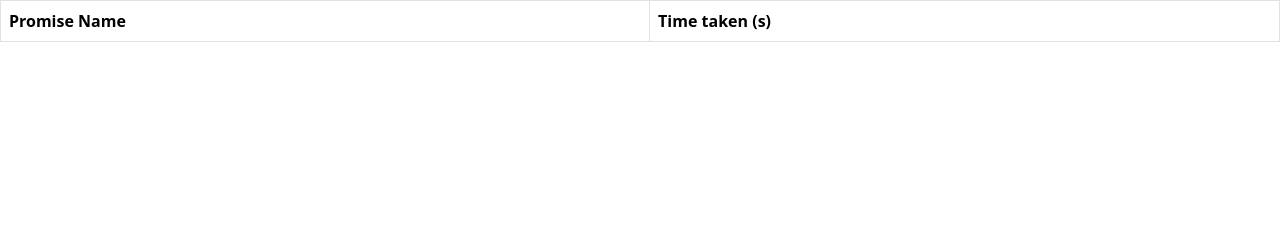
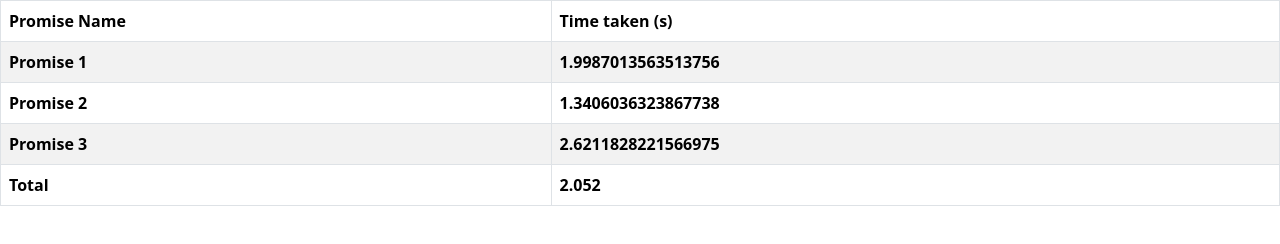
Before and after one commit to acciojob/wait-for-multiple-promises-9087000, a website: page main.html in a window 1280 px wide. Drawn offline with nearby package versions, Linux system fonts and the light colour scheme.

Commit message:
created a submission

```diff
--- a/main.html
+++ b/main.html
@@ -20,10 +20,27 @@
           <th>Time taken (s)</th>
         </tr>
       </thead>
-      <tbody id="output"></tbody>
+<tbody id="output">
+    <tr id="loading">
+        <td>Loading...</td>
+        <td>Loading...</td>
+    </tr>
+    <tr id="loading">
+        <td>Loading...</td>
+        <td>Loading...</td>
+    </tr>
+    <tr id="loading">
+        <td>Loading...</td>
+        <td>Loading...</td>
+    </tr>
+    <tr id="loading">
+        <td>Loading...</td>
+        <td>Loading...</td>
+    </tr>
+</tbody>
     </table>
 
-    <script type="text/javascript" src="./script.js"></script>
+     <script type="text/javascript" src="./script.js"></script>
     <script
       src="https://cdn.jsdelivr.net/npm/bootstrap@5.3.0-alpha1/dist/js/bootstrap.bundle.min.js"
       integrity="sha384-w76AqPfDkMBDXo30jS1Sgez6pr3x5MlQ1ZAGC+nuZB+EYdgRZgiwxhTBTkF7CXvN"
--- a/script.js
+++ b/script.js
@@ -1 +1,52 @@
 //your JS code here. If required.
+//your JS code here. If required.
+const pro1=()=>{
+	let time = Math.random() * 2000 + 1000;
+    return new Promise((resolve,reject)=>{
+        setTimeout(()=>{
+            resolve(['Promise 1',time])
+        },time)
+    })
+}
+
+const pro2=()=>{
+	let time = Math.random() * 2000 + 1000;
+    return new Promise((resolve,reject)=>{
+        setTimeout(()=>{
+            resolve(["Promise 2",time])
+        },2002)
+    })
+}
+
+
+const pro3=()=>{
+	let time = Math.random() * 2000 + 1000;
+    return new Promise((resolve,reject)=>{
+        setTimeout(()=>{
+            resolve(["Promise 3",time])
+        },2052)
+    })
+}
+let body=document.getElementById("output");
+function solve(){
+    let obj1=new Date();
+    console.log(obj1);
+    Promise.all([pro1(),pro2(),pro3()]).then((data)=>{
+        console.log(data);
+        let obj2=new Date();
+        console.log(obj2);
+        body.innerHTML="";
+        data.forEach(element => {
+            console.log(element);
+            body.innerHTML+=`<tr>
+            <th>${element[0]}</th>
+            <th>${element[1]/1000}</th>
+        </tr>`
+        });
+        body.innerHTML+=` <tr>
+        <th>Total</th>
+        <th>${(obj2-obj1)/1000}</th>
+    </tr>`
+    })
+}
+solve();
```
